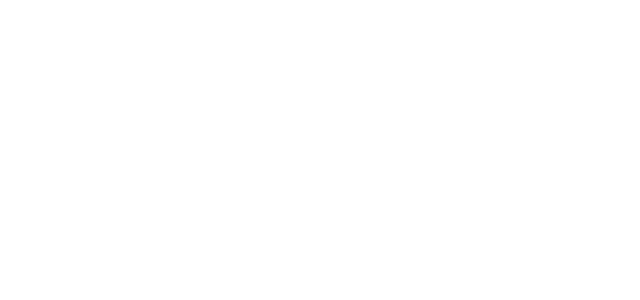
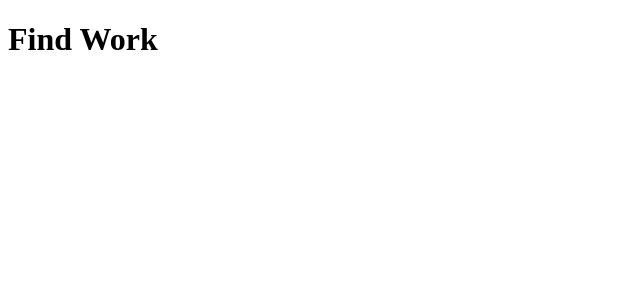
Before and after one commit to shaqayq/Job-Search, a React (Create React App) app: page / in a window 1280 px wide. Shown: the top 300 px of the page, without its empty margins (0-640 px from the left). Built offline with nearby package versions, Linux system fonts and the light colour scheme.

Commit message:
install react icone pack

```diff
--- a/package.json
+++ b/package.json
@@ -8,6 +8,7 @@
     "@testing-library/user-event": "^13.5.0",
     "react": "^18.2.0",
     "react-dom": "^18.2.0",
+    "react-icons": "^4.10.1",
     "react-scripts": "5.0.1",
     "web-vitals": "^2.1.4"
   },
--- a/src/App.js
+++ b/src/App.js
@@ -1,9 +1,8 @@
-
-
+import Navbar from "./layouts/Navbar"
 function App() {
   return (
     <div className="App">
-
+      <Navbar />
     </div>
   );
 }
--- /dev/null
+++ b/src/layouts/Navbar.js
@@ -0,0 +1,17 @@
+import React from 'react'
+import '../style/navbar.css'
+
+export default function Navbar() {
+  return (
+    <>
+        <div className='navbar'>
+            <div id='logo'>
+                <h1>Find Work</h1>
+            </div>
+            <div id='social'>
+
+            </div>
+        </div>
+    </>
+  )
+}
--- /dev/null
+++ b/src/style/navbar.css
@@ -0,0 +1,3 @@
+.navbar{
+
+}
```
Also changed, not shown: 1 other file (tests, documents, lock files or other folders).
